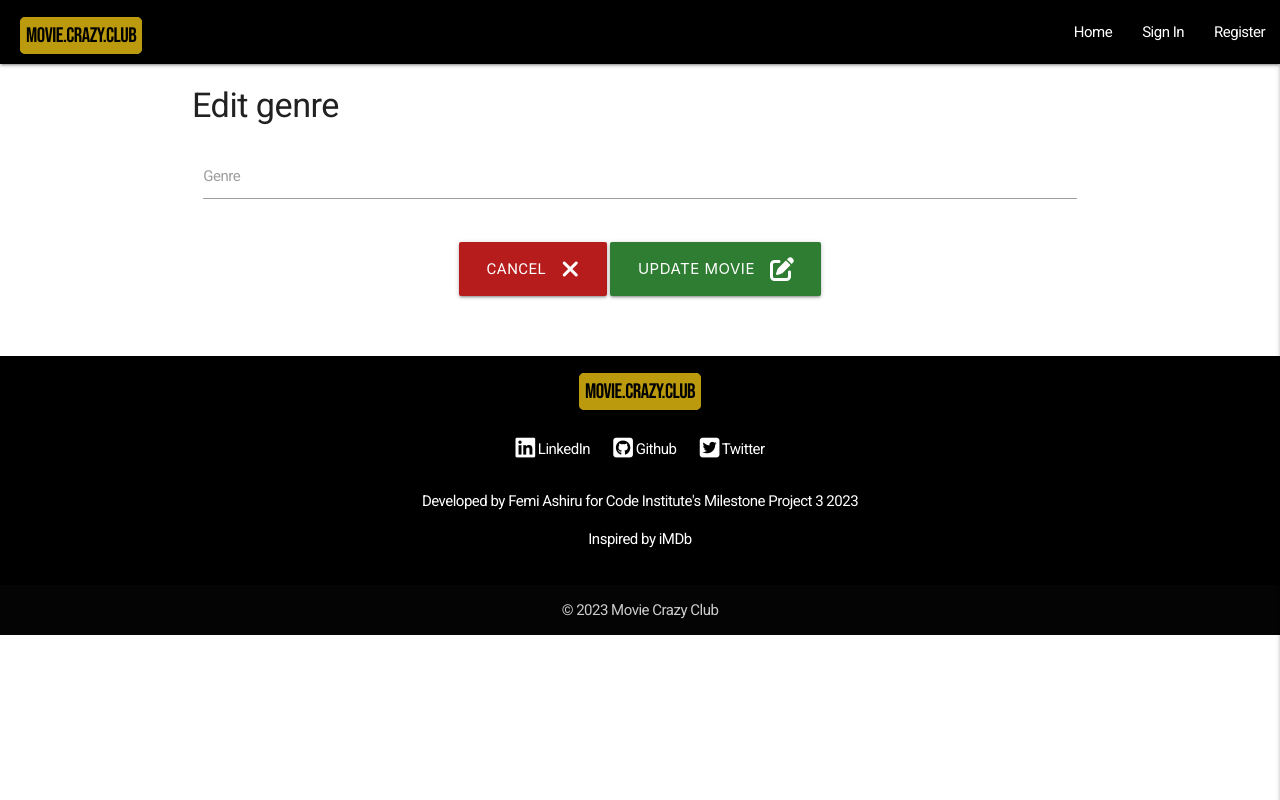
After one commit to ofemiashiru/CI_MS3_MCC, a Flask app: template templates/edit_genre.html in a window 1280 px wide. The commit adds this page. Run offline with Flask 3, Linux system fonts and the light colour scheme; the template is opened without the code that fills it, so the values that code supplies are empty; some libraries are stand-ins or nearby versions.

Commit message:
feat: develop edit and add genre feature

```diff
--- a/app.py
+++ b/app.py
@@ -226,6 +226,9 @@ def delete_movie(movie_id):
 
 @app.route("/show_genres")
 def show_genres():
+    """
+    Route used to display all genres
+    """
     if "user" in session and session["user"].lower() == "admin":
         genres = list(mongo.db.genres.find().sort("genre_name", 1))
         return render_template("genres.html", genres=genres)
@@ -233,6 +236,37 @@ def show_genres():
     return redirect(url_for("sign_in"))
 
 
+@app.route("/add_genre", methods=["GET", "POST"])
+def add_genre():
+    """
+    Route used to add genres
+    """
+    if "user" in session and session["user"].lower() == "admin":
+        if request.method == "POST":
+            genre = request.form.get("genre_name")
+            mongo.db.genres.insert_one({"genre_name": genre})
+            flash("Genre successfully added")
+            return redirect("show_genres")
+        return render_template("add_genre.html")
+    flash("You need to be logged in as admin")
+    return redirect(url_for("sign_in"))
+
+@app.route("/edit_genre/<genre_id>", methods=["GET","POST"])
+def edit_genre(genre_id):
+    """
+    Route used to edit a single genre
+    """
+    if "user" in session and session["user"].lower() == "admin":
+        if request.method == "POST":
+            updated_genre = {
+                "genre_name" : request.form.get("genre_name")
+            }
+        genre = mongo.db.genres.find_one({"_id": ObjectId(genre_id)})
+        return render_template("edit_genre.html", genre=genre)
+
+    flash("You need to be logged in as admin")
+    return redirect(url_for("sign_in"))
+
 if __name__ == "__main__":
     app.run(host=os.environ.get("IP"),
             port=int(os.environ.get("PORT")),
--- a/static/css/style.css
+++ b/static/css/style.css
@@ -1,3 +1,7 @@
+:root {
+    --gold: #bb9b0d;
+  }
+
 /* BODY */
 *{
     font-family: 'Roboto', sans-serif;
@@ -14,8 +18,8 @@ nav .brand-logo{
     font-size: 1.4rem;
     font-family: 'Bebas Neue', sans-serif;
     color: #000000;
-    border: 1px solid rgb(187, 155, 13);
-    background-color: rgb(187, 155, 13);
+    border: 1px solid var(--gold);
+    background-color: var(--gold);
     border-radius: 5px;
     margin: 0;
     padding: 5px;
@@ -78,6 +82,13 @@ nav .brand-logo{
 
 .hidden{
     display: none;
+}
+
+/* MANGE GENRE PAGE */
+
+.genre-card .card-content{
+    background-color: var(--gold);
+
 }
 
 /* FOOTER */
--- /dev/null
+++ b/templates/edit_genre.html
@@ -0,0 +1,32 @@
+{% extends "base.html" %}
+
+{% block title %}
+    Add Movie
+{% endblock %}
+
+{% block content %}
+    <h4>Edit genre</h4>
+    <div class="row">
+        <form class="col s12" method="POST" action="{{ url_for('edit_genre', genre_id=genre._id) }}">
+            <div class="row">
+                <div class="input-field col s12">
+
+                    <input id="genre_name" name="genre_name" value="{{ genre.genre_name }}"  type="text" class="validate" required>
+                    <label for="title">Genre</label>
+                </div>
+            </div>
+            <div class="row center">
+                <div class="row">
+                    <a href="#!" onclick="history.back()" class="btn-large red darken-4">
+                        <i class="fa-solid fa-xmark right"></i>
+                        Cancel
+                    </a>
+                    <button class="btn-large green darken-3" type="submit">
+                        <i class="fa-solid fa-pen-to-square right"></i>
+                        Update Movie
+                    </button>
+                </div>
+            </div>
+        </form>
+    </div>
+{% endblock %}
```
Also changed, not shown: templates/add_genre.html (added, +25 -0 lines), templates/genres.html (+8 -2 lines).
